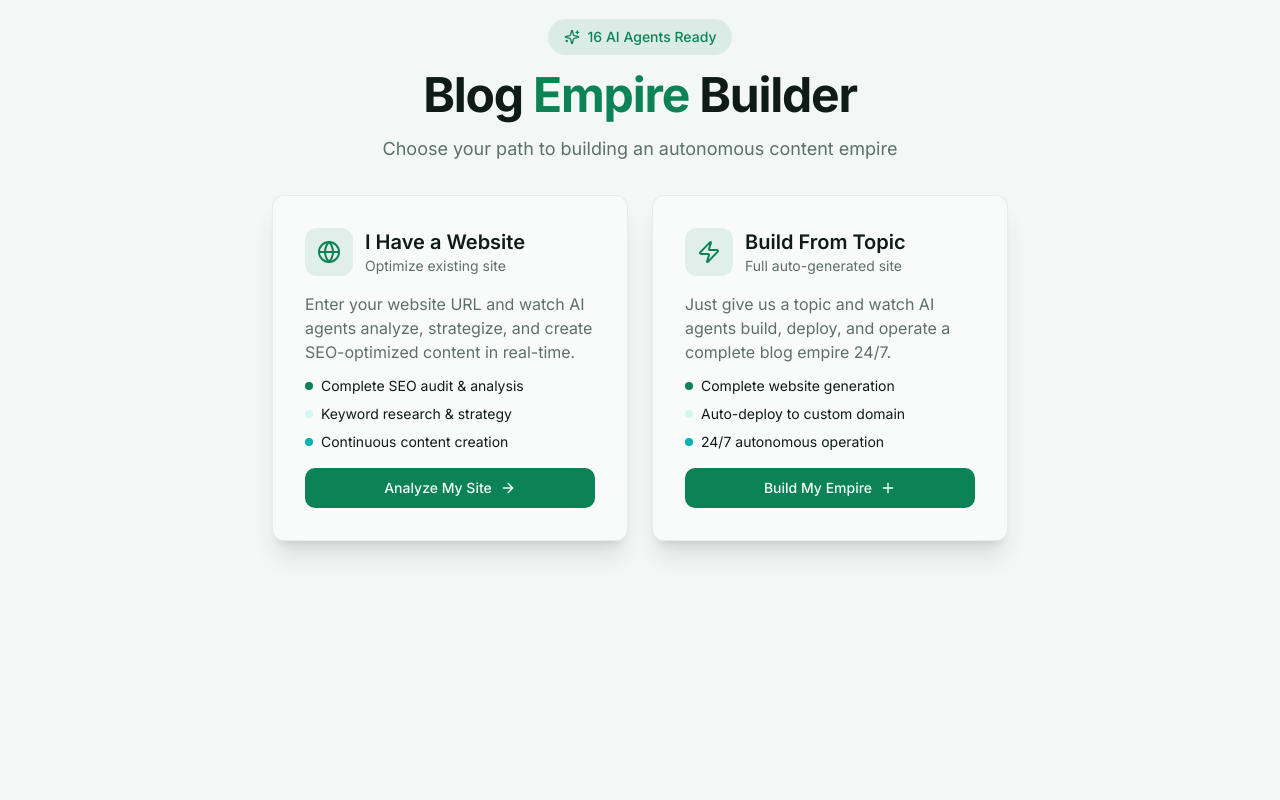
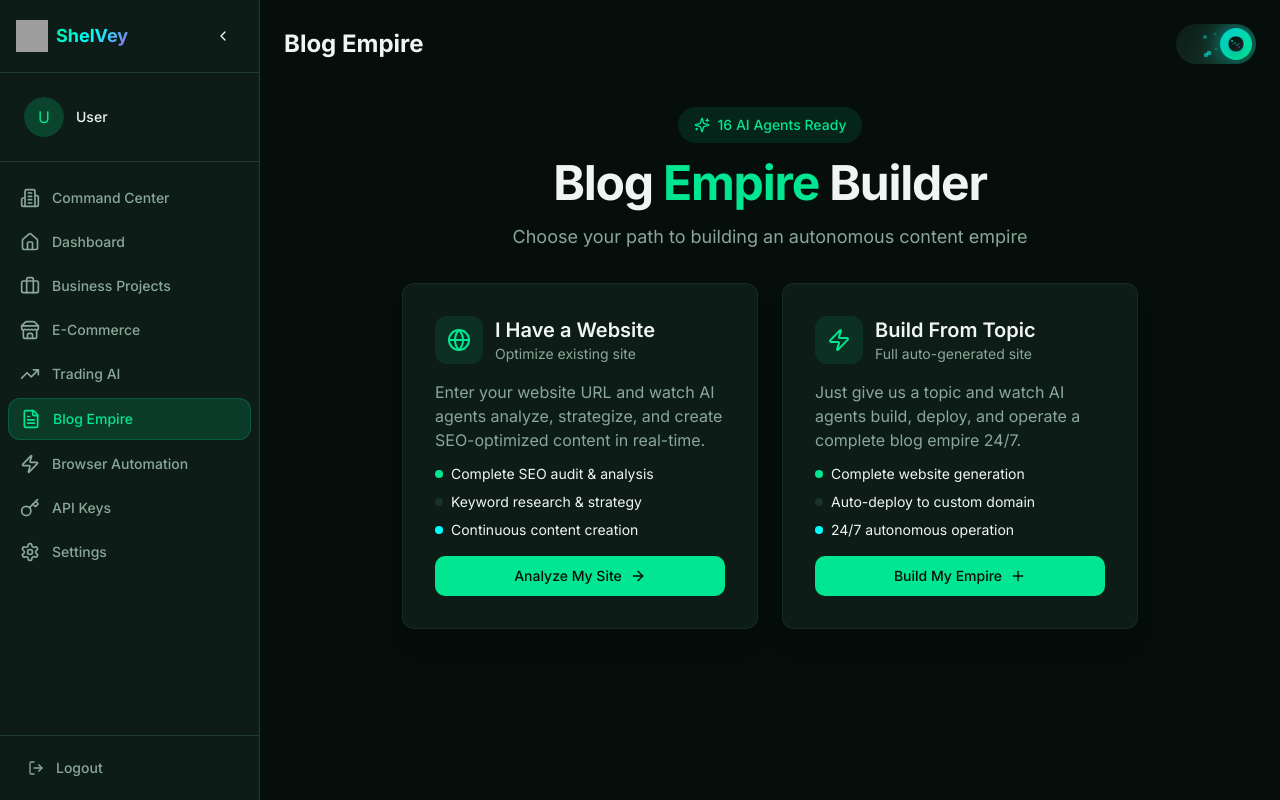
Before and after one commit to Helsinki-Code/shelvey-unleashed, a React (Vite) app: page /blog-empire in a window 1280 px wide. Built offline with nearby package versions, Linux system fonts and the light colour scheme; grey boxes are pictures that could not be loaded.

Commit message:
Wrap BlogEmpire in dashboard layout
Co-authored-by: Helsinki-Code <179500274+Helsinki-Code@users.noreply.github.com>

```diff
--- a/src/pages/BlogEmpirePage.tsx
+++ b/src/pages/BlogEmpirePage.tsx
@@ -1,7 +1,8 @@
 import { useState } from 'react';
 import { BlogEmpireEntry } from '@/components/BlogEmpireEntry';
-import { AgentWarRoom } from '@/components/seo/AgentWarRoom';
 import { RealTimeBlogAgentExecutor } from '@/components/blog/RealTimeBlogAgentExecutor';
+import { SimpleDashboardSidebar } from '@/components/SimpleDashboardSidebar';
+import { PageHeader } from '@/components/PageHeader';
 import { supabase } from '@/integrations/supabase/client';
 import { useAuth } from '@/hooks/useAuth';
 import { toast } from 'sonner';
@@ -16,7 +17,8 @@ const BlogEmpirePage = () => {
   const handleStartAnalysis = (url: string, goals: string) => {
     setCurrentUrl(url);
     setCurrentGoals(goals);
-    setMode('war-room');
+    toast.info('SEO War Room integration coming soon! Use existing SEO page for now.');
+    setMode('entry');
   };
 
   const handleStartAutoBuild = async (data: {
@@ -31,7 +33,6 @@ const BlogEmpirePage = () => {
     }
 
     try {
-      // Create blog project record
       const { data: project, error: projectError } = await supabase
         .from('blog_projects')
         .insert({
@@ -58,15 +59,14 @@ const BlogEmpirePage = () => {
 
       setBuildProjectId(project.id);
 
-      // Create autopilot schedule
-      const { error: scheduleError } = await supabase
+      await supabase
         .from('blog_autopilot_schedules')
         .insert({
           user_id: user.id,
           blog_project_id: project.id,
           enabled: true,
           frequency_hours: 6,
-          next_run: new Date(Date.now() + 6 * 60 * 60 * 1000).toISOString(), // First run in 6 hours
+          next_run: new Date(Date.now() + 6 * 60 * 60 * 1000).toISOString(),
           phases_config: {
             content_creation: true,
             seo_optimization: true,
@@ -75,12 +75,6 @@ const BlogEmpirePage = () => {
           }
         });
 
-      if (scheduleError) {
-        console.error('Error creating autopilot schedule:', scheduleError);
-        // Don't fail the whole process for this
-      }
-
-      // Trigger the auto-build process
       toast.info('Starting blog empire construction...');
 
       const buildResponse = await supabase.functions.invoke('blog-website-builder', {
@@ -115,35 +109,32 @@ const BlogEmpirePage = () => {
     setBuildProjectId(null);
   };
 
-  if (mode === 'war-room') {
-    // For now, redirect back to entry - we'll enhance this with proper war room integration
-    toast.info('SEO War Room integration coming soon! Use existing SEO page for now.');
-    setMode('entry');
-    return null;
-  }
+  return (
+    <div className="min-h-screen bg-background flex">
+      <SimpleDashboardSidebar />
 
-  if (mode === 'auto-build' && buildProjectId) {
-    // For auto-build mode, show the blog agent executor
-    return (
-      <div className="min-h-screen bg-background">
+      <main className="flex-1 ml-[260px] p-6">
+        <div className="flex items-center justify-between mb-6">
+          <h1 className="text-2xl font-bold text-foreground">Blog Empire</h1>
+          <PageHeader />
+        </div>
+
+        {mode === 'auto-build' && buildProjectId ? (
           <RealTimeBlogAgentExecutor
             projectId={buildProjectId}
-          projectName={`Auto-Built Blog Empire`}
+            projectName="Auto-Built Blog Empire"
             currentPhase={1}
             niche=""
             platform="custom"
             onPhaseChange={() => {}}
           />
-      </div>
-    );
-  }
-
-  return (
-    <div className="min-h-screen bg-background">
+        ) : (
           <BlogEmpireEntry
             onStartAnalysis={handleStartAnalysis}
             onStartAutoBuild={handleStartAutoBuild}
           />
+        )}
+      </main>
     </div>
   );
 };
```
Also changed, not shown: 2 other files (tests, documents, lock files or other folders). Lines whose indentation alone changed are shown as unchanged.
